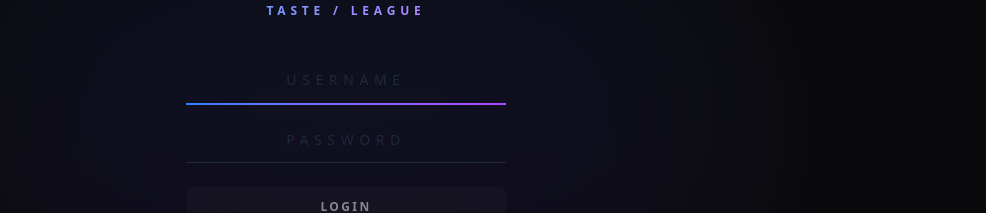
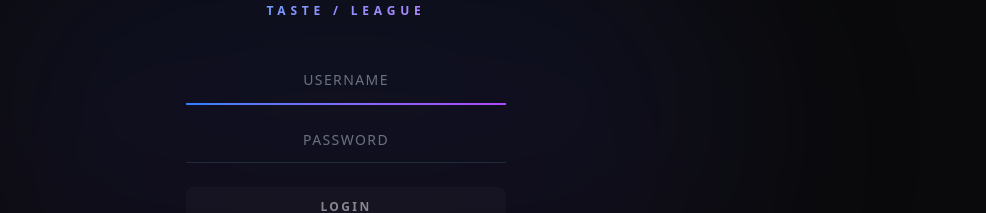
Before and after one commit to alongLFB/league-dashboard, a Next.js app: page /en/login in a window 1280 px wide. Shown: the part 257-470 px from the top of the page, without its empty margins (294-1280 px from the left). Built offline with nearby package versions, Linux system fonts and the light colour scheme; no server answers.

Commit message:
style: update login input typography and adjust authentication check to require username instead of admin status

```diff
--- a/app/[locale]/login/page.tsx
+++ b/app/[locale]/login/page.tsx
@@ -51,7 +51,7 @@ export default function LoginPage() {
               onChange={(e) => setUsername(e.target.value)}
               disabled={loading}
               placeholder={t('usernamePlaceholder')}
-              className="w-full bg-transparent border-b border-gray-800 outline-none pb-3 text-gray-200 text-center tracking-[0.4em] uppercase text-sm transition-all duration-500 placeholder:text-gray-800 disabled:opacity-50 focus:border-transparent"
+              className="w-full bg-transparent border-b border-gray-800 outline-none pb-3 text-gray-200 text-center tracking-[0.1em] text-sm transition-all duration-500 placeholder:text-gray-500 disabled:opacity-50 focus:border-transparent"
               autoFocus
               spellCheck={false}
               autoComplete="off"
@@ -65,7 +65,7 @@ export default function LoginPage() {
               onChange={(e) => setPassword(e.target.value)}
               disabled={loading}
               placeholder={t('passwordPlaceholder')}
-              className="w-full bg-transparent border-b border-gray-800 outline-none pb-3 text-gray-200 text-center tracking-[0.4em] uppercase text-sm transition-all duration-500 placeholder:text-gray-800 disabled:opacity-50 focus:border-transparent"
+              className="w-full bg-transparent border-b border-gray-800 outline-none pb-3 text-gray-200 text-center tracking-[0.1em] text-sm transition-all duration-500 placeholder:text-gray-500 disabled:opacity-50 focus:border-transparent"
               spellCheck={false}
               autoComplete="off"
             />
--- a/proxy.ts
+++ b/proxy.ts
@@ -14,7 +14,7 @@ export default async function proxy(req: NextRequest) {
     const cookie = req.cookies.get('admin_session')?.value;
     const session = await decryptSession(cookie);
 
-    if (!session?.isAdmin) {
+    if (!session?.username) {
       const match = path.match(/^\/(en|zh)/);
       const localePrefix = match ? match[0] : '';
       return NextResponse.redirect(new URL(`${localePrefix}/login`, req.nextUrl));
```
